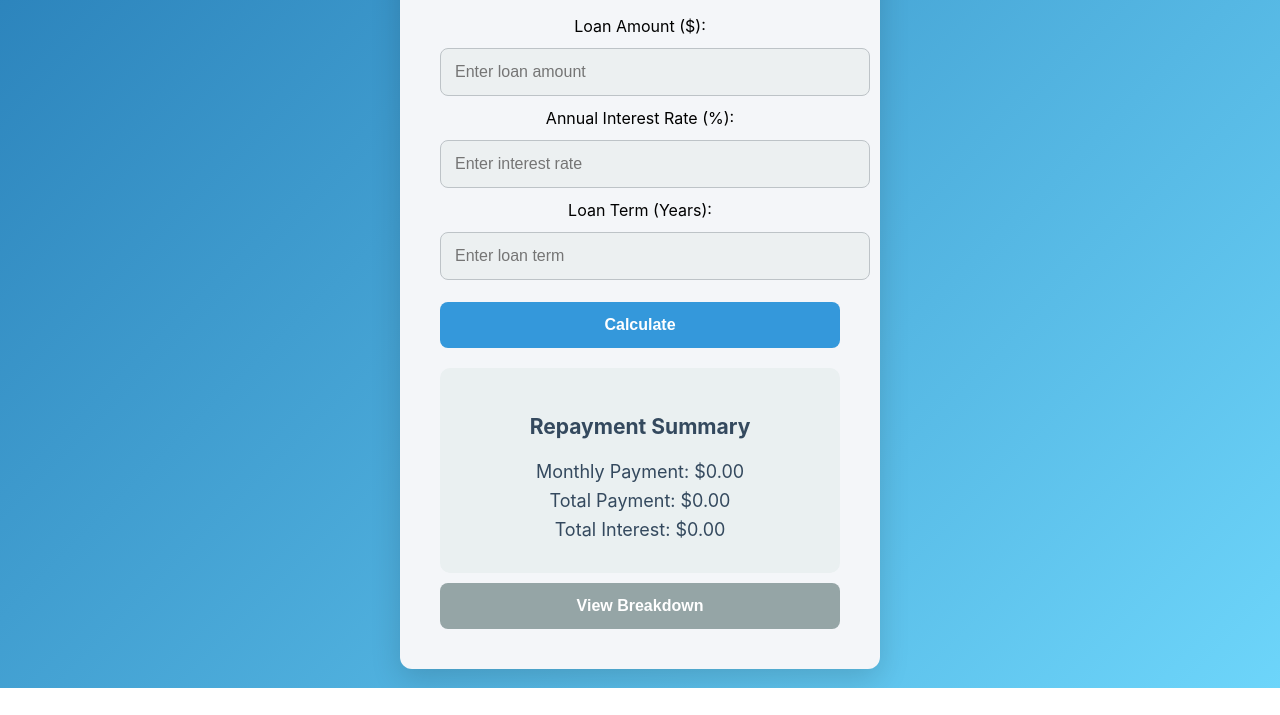
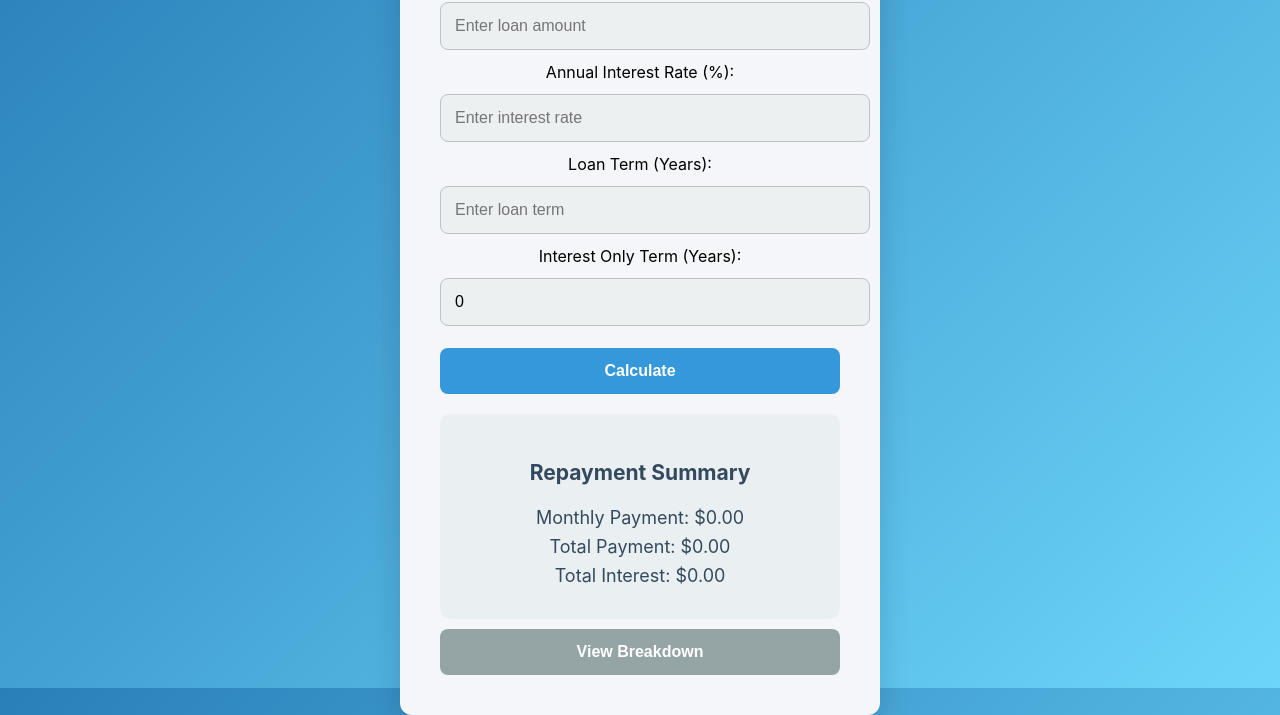
Before and after one commit to Tommo2025/calculator, a plain HTML site: page index.html in a window 1280 px wide. Shown: the part 112-827 px from the top of the page. Before the commit the page ends 800 px from the top, so only its background shows below. Drawn offline with Linux system fonts and the light colour scheme.

Commit message:
Update index.html
IO Term

```diff
--- a/index.html
+++ b/index.html
@@ -19,6 +19,9 @@
         <label for="loanTerm">Loan Term (Years):</label>
         <input type="number" id="loanTerm" placeholder="Enter loan term">
 
+        <label for="ioTerm">Interest Only Term (Years):</label>
+        <input type="number" id="ioTerm" value="0" placeholder="Enter Interest Only term">
+
         <button class="primary-btn" onclick="calculateLoan()">Calculate</button>
 
         <div class="summary">
```
